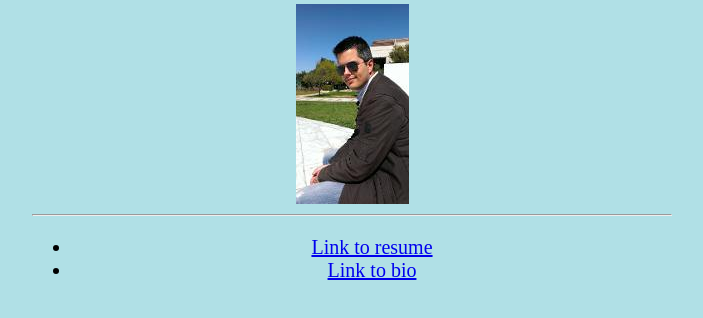
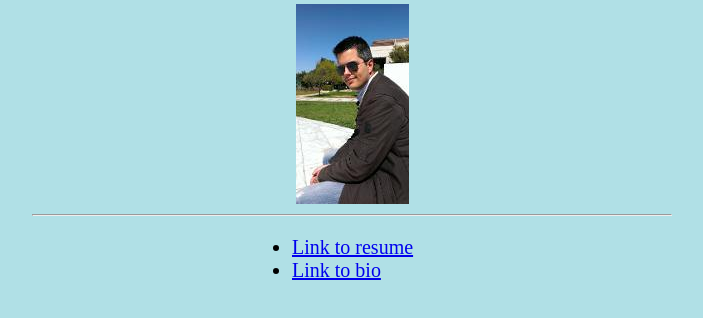
Before and after one commit to papakostasg/papakostasg.github.io, a plain HTML site: page index.html in a window 1280 px wide. Shown: the part 74-392 px from the top of the page, without its empty margins (288-991 px from the left). Drawn offline with Linux system fonts and the light colour scheme.

Commit message:
fixed the problem where the bullet points did not allign to the center

```diff
--- a/default_style.css
+++ b/default_style.css
@@ -23,7 +23,9 @@ body {
 }
 
 #links {
-    text-align: center;
+    width: 200px;
+    margin: 0 auto;
+    text-align: left;
     font-size: 20px;
 }
 
```
